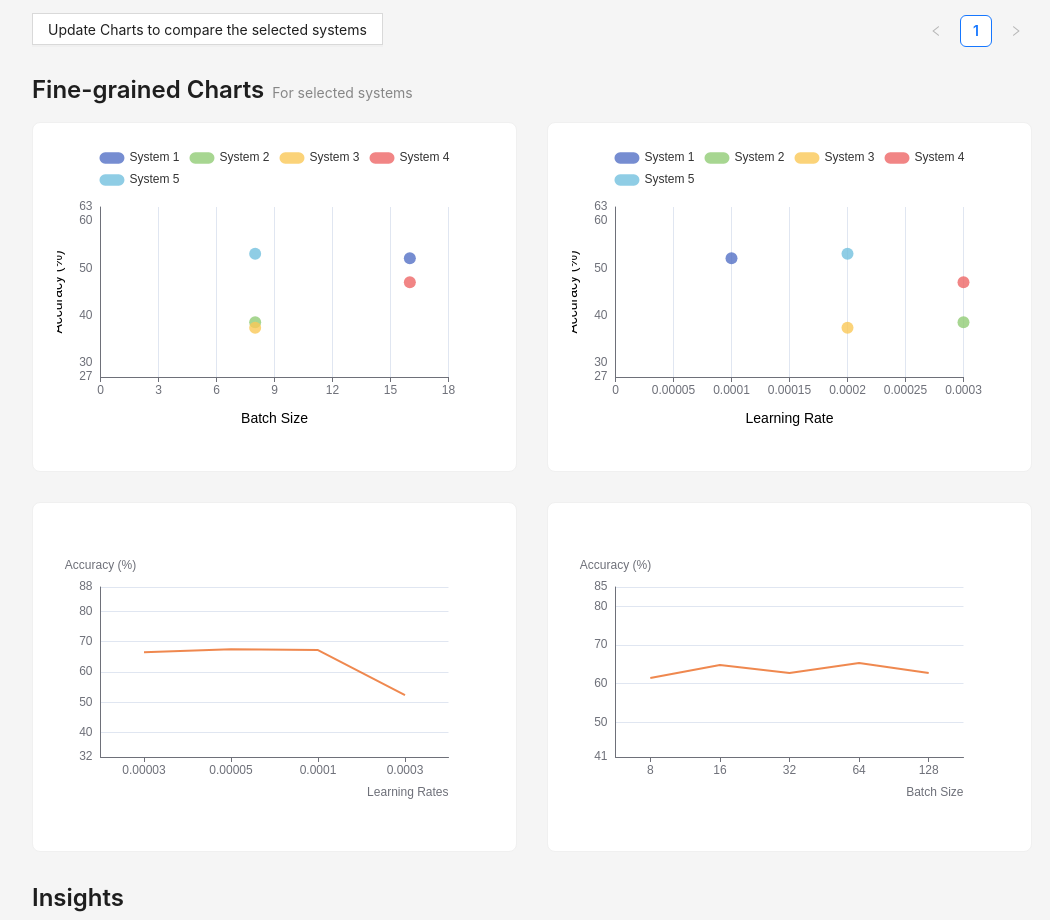
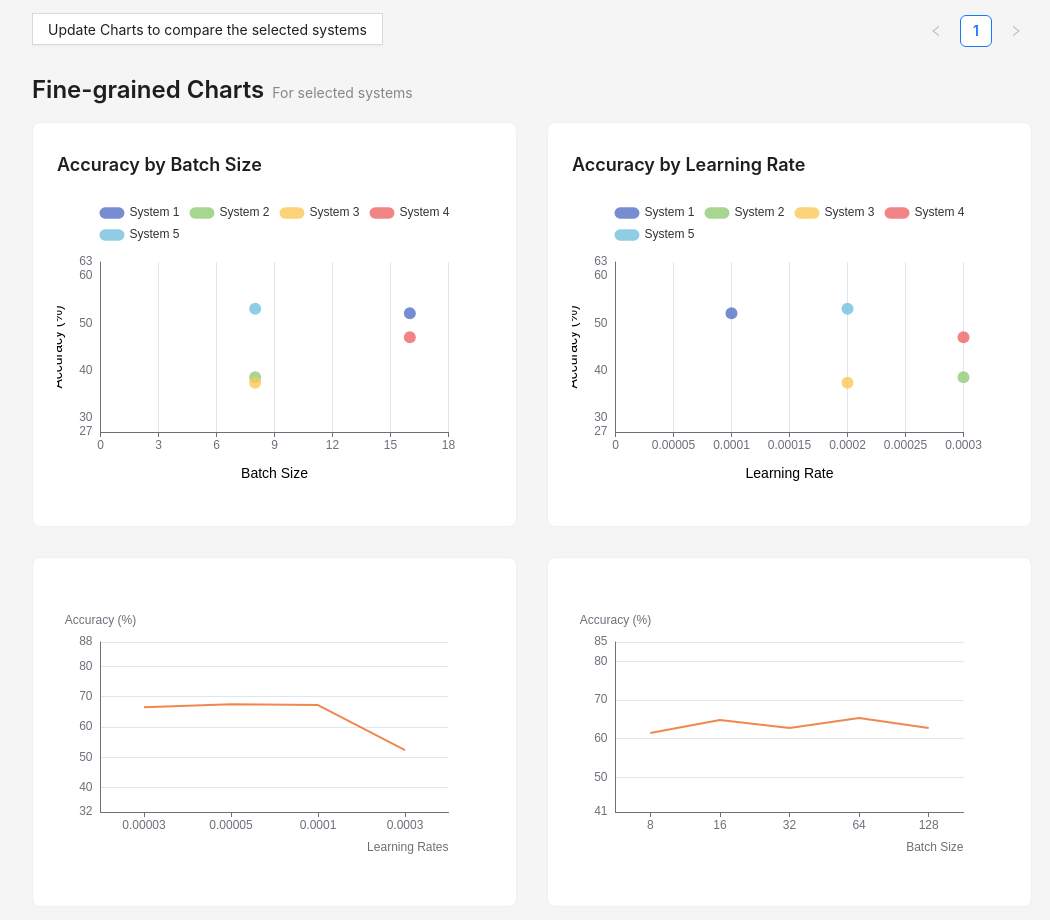
Before and after one commit to ta211/explainaboard_capstone, a React (Create React App) app: page / in a window 1280 px wide. Shown: the part 1026-1946 px from the top of the page, without its empty margins (208-1258 px from the left). Built offline with nearby package versions, Linux system fonts and the light colour scheme.

Commit message:
ChartCard: title styled

```diff
--- /dev/null
+++ b/src/components/chart-card/ChartCard.css
@@ -0,0 +1,5 @@
+.chart-card .ant-card-head {
+    font-size: 18px;
+    border-bottom: none;
+    justify-content: end;
+}
--- a/src/components/chart-card/ChartCard.js
+++ b/src/components/chart-card/ChartCard.js
@@ -1,4 +1,6 @@
-import { Card } from 'antd';
+import { Card, Typography } from 'antd';
+
+import "./ChartCard.css";
 
 export default function ChartCard({
     title,
@@ -6,7 +8,12 @@ export default function ChartCard({
     children,
 }) {
     return (
-        <Card>
+        <Card
+            className="chart-card"
+            extra={insights}
+            title={title}
+        >
+            {/* <Typography.Title className="chart-card-title" level={3}>{title}</Typography.Title> */}
             {children}
         </Card>
     )
```
